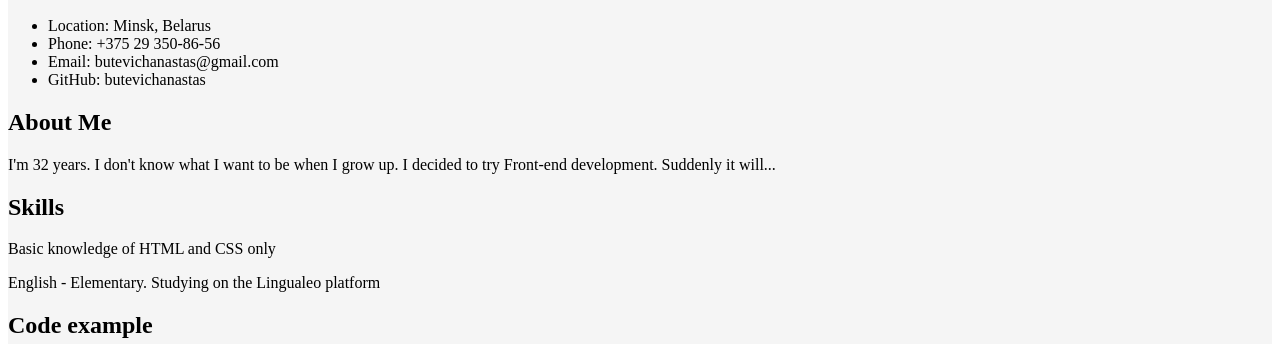
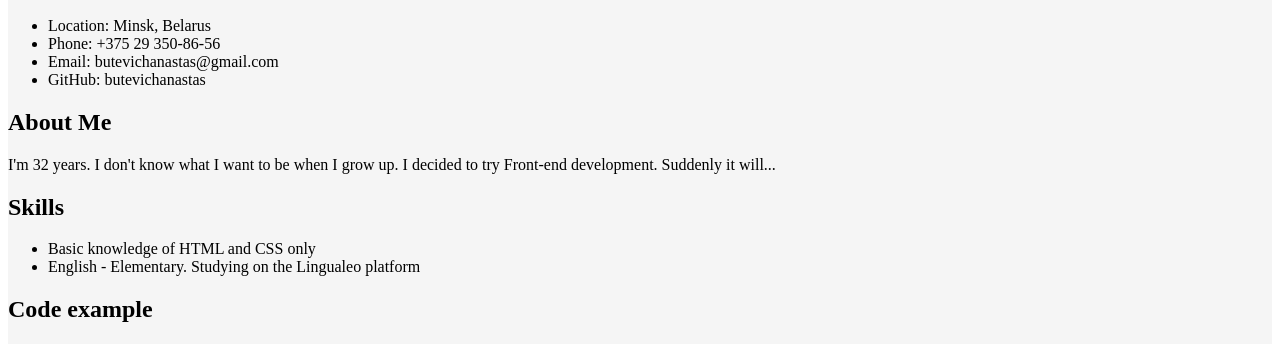
Before and after one commit to butevichanastas/rsschool-cv, a plain HTML site: page index.html in a window 1280 px wide. Shown: the part 429-773 px from the top of the page. Drawn offline with Linux system fonts and the light colour scheme.

Commit message:
feat: add new ul

```diff
--- a/index.html
+++ b/index.html
@@ -20,6 +20,7 @@
             </ul>
         </nav>
     </header>
+
     <main>
     <p><img src="image/My photo1.jpg" alt="My photo"></p>
     <h1>Anastasiya Butevich</h1>
@@ -37,8 +38,10 @@
         I decided to try Front-end development. Suddenly it will...
     </p>
     <h2 id="skills">Skills</h2>
-    <p>Basic knowledge of HTML and CSS only</p>
-    <p>English - Elementary. Studying on the Lingualeo platform</p>
+    <ul>
+        <li>Basic knowledge of HTML and CSS only</li>
+        <li>English - Elementary. Studying on the Lingualeo platform</li>
+    </ul>
     <h2 id="code example">Code example</h2>
     <code>
         <pre>
```
